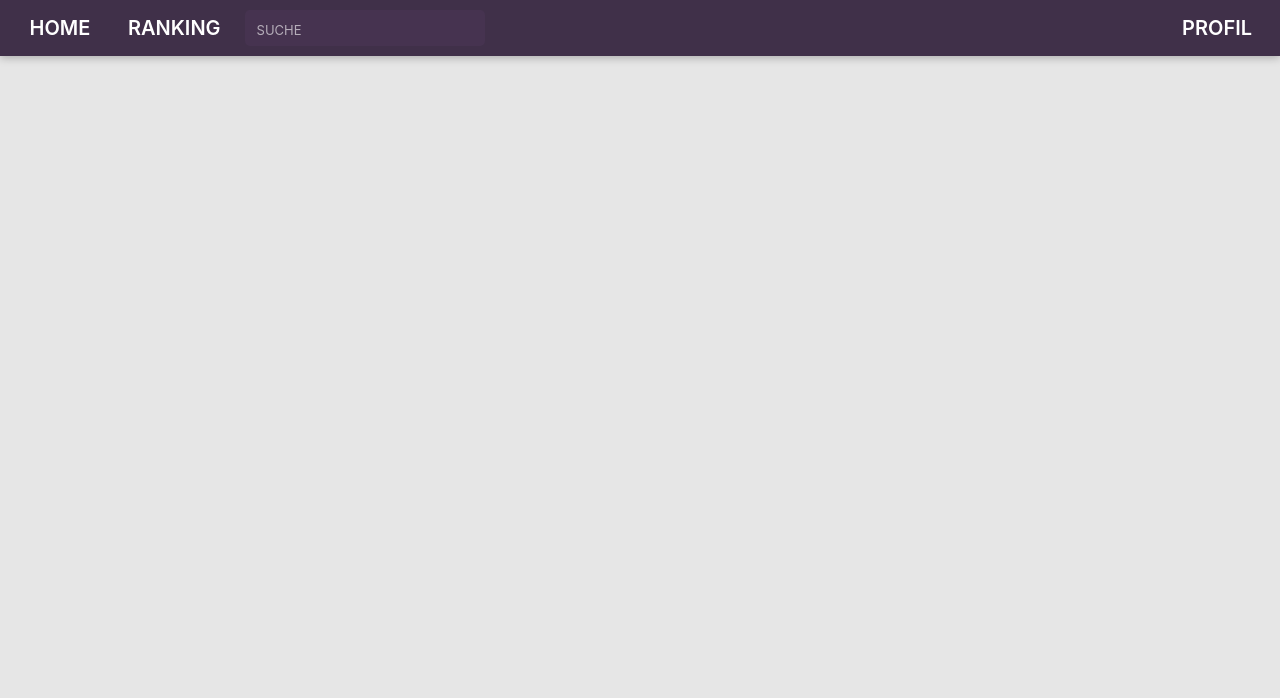
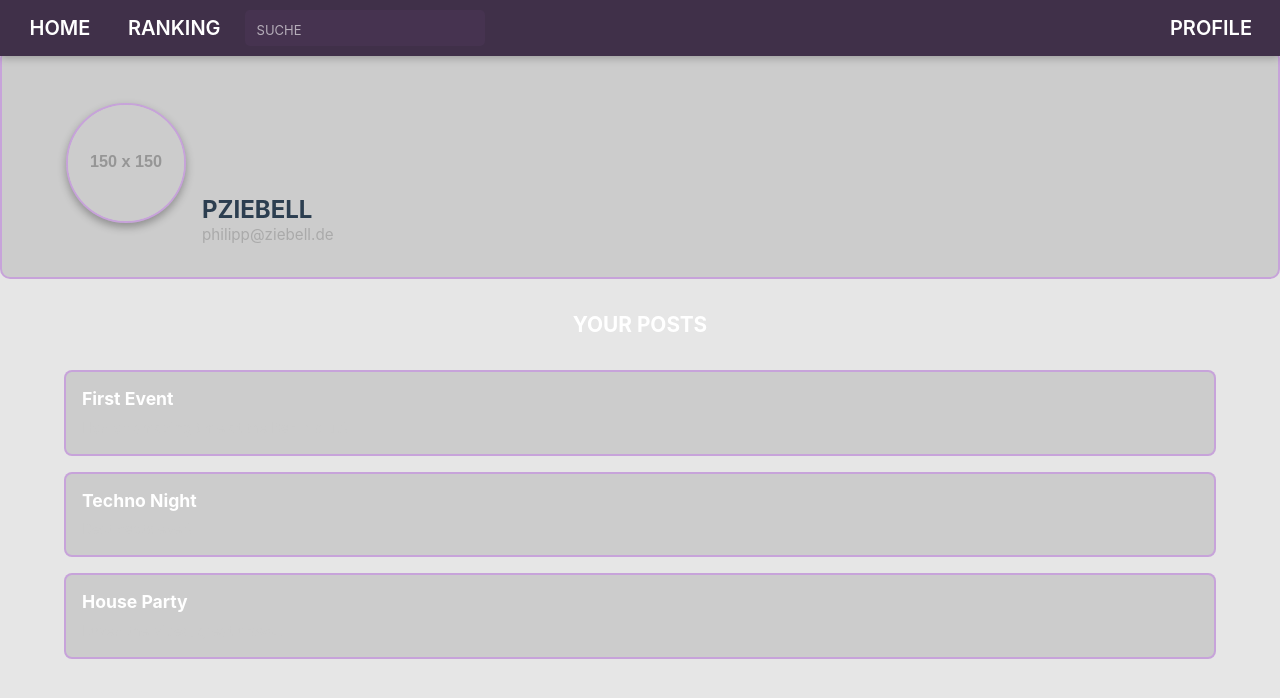
Before and after one commit to pZiebell-htw/Berliner-Kollektiv-Ranking-Frontend, a Vue app: page /profil in a window 1280 px wide. Before the commit this address had no page. Shown: the top 698 px of the page. Built offline with nearby package versions, Linux system fonts and the light colour scheme; the HTML template or start-up script is replaced by a standard one; a web font is replaced by a local one.

Commit message:
Profil erstellt

```diff
--- a/src/router/index.ts
+++ b/src/router/index.ts
@@ -3,6 +3,7 @@ import Home from '../views/Home.vue'
 import Login from '@/views/Login.vue'
 import Ranking from '@/views/Ranking.vue'
 import AddNewCollective from '@/views/AddNewCollective.vue'
+import Profil from '@/views/Profil.vue'
 
 const router = createRouter({
   history: createWebHistory(import.meta.env.BASE_URL),
@@ -12,6 +13,8 @@ const router = createRouter({
     { path: '/login', name: 'login', component: Login },
     { path: '/ranking', name: 'ranking', component: Ranking },
     { path: '/add', name: 'add', component: AddNewCollective },
+    { path: '/profil', name: 'profil', component: Profil },
+
 
 
   ],
--- a/src/views/AddNewCollective.vue
+++ b/src/views/AddNewCollective.vue
@@ -3,6 +3,7 @@
 import { ref } from "vue"
 import axios from "axios"
 import { API_URL } from "../services/api.ts"
+
 
 const genres = [
   "Trance", "Hardtrance", "Techno", "Hardtechno", "Groove",
@@ -47,6 +48,7 @@ async function submit() {
 
         <label>Genre</label>
         <select v-model="collective.genre" required>
+          <option value="" disabled>Bitte auswählen</option>
           <option v-for="g in genres" :key="g" :value="g">
             {{ g }}
           </option>
@@ -55,7 +57,7 @@ async function submit() {
         <label>Bild URL</label>
         <input v-model="collective.bildUrl" />
 
-        <label>Describtion</label>
+        <label>Description</label>
         <textarea v-model="collective.beschreibung"></textarea>
 
         <button type="submit">Add</button>
@@ -117,7 +119,6 @@ form {
 
 label {
   margin-top: 12px;
-  color: #ccc;
   font-weight: 600;
   text-transform: uppercase;
   font-size: 0.85rem;
@@ -130,7 +131,6 @@ input, select, textarea {
   border-radius: 6px;
   border: 1px solid rgba(188, 89, 241, 0.3);
   background: color-mix(in srgb, var(--color-background) 80%, black);
-  color: #fff;
 }
 
 textarea {
@@ -143,7 +143,6 @@ button {
   margin-top: 20px;
   padding: 0.75rem;
   background: rgba(188, 89, 241, 0.36);
-  color: white;
   border: none;
   border-radius: 6px;
   font-weight: 700;
--- a/src/views/MenuBar.vue
+++ b/src/views/MenuBar.vue
@@ -21,7 +21,7 @@ function onSearchKey(e: KeyboardEvent) {
       <router-link to="/" class="button" aria-label="Home">HOME</router-link>
       <router-link to="/ranking" class="button" aria-label="Ranking">RANKING</router-link>
       <input class="input" name="suche" placeholder="SUCHE" v-model="search" @keydown="onSearchKey">
-      <router-link to="/login" class="button right">PROFIL</router-link>
+      <router-link to="/login" class="button right">PROFILE</router-link>
     </div>
   </main>
 </template>
--- a/src/views/Profil.vue
+++ b/src/views/Profil.vue
@@ -1,11 +1,132 @@
 <script setup lang="ts">
+interface Post {
+  title: string;
+  content: string;
+  image?: string;
+}
+
+const username = 'pziebell';
+const email = 'philipp@ziebell.de';
+const profileImage = 'https://via.placeholder.com/150';
+
+const posts: Post[] = [
+  { title: 'First Event', content: 'Had an amazing time at the Berlin club!' },
+  { title: 'Techno Night', content: 'Best beats ever!' },
+  { title: 'House Party', content: 'Loved the vibes, great crowd.' },
+];
 
 </script>
 
 <template>
+  <header class="profile-header">
+    <img :src="profileImage" alt="Profile Image" class="profile-image">
+    <div class="profile-info">
+      <h2 class="username">{{ username }}</h2>
+      <p class="email">{{ email }}</p>
+    </div>
+  </header>
 
+  <main class="posts-list">
+    <h3>Your Posts</h3>
+    <article class="post-card" v-for="(post, index) in posts" :key="index">
+      <div class="post-content">
+        <h4 class="post-title">{{ post.title }}</h4>
+        <p class="post-text">{{ post.content }}</p>
+      </div>
+      <img v-if="post.image" :src="post.image" alt="Post Image" class="post-image">
+    </article>
+  </main>
 </template>
 
-<style scoped>
+<style>
+.profile-header {
+  display: flex;
+  align-items: center; /* Vertikal alles in der Mitte ausrichten */
+  gap: 1rem;
+  padding: 2rem 5%;
+  background: color-mix(in srgb, var(--color-background) 80%, black);
+  border-radius: 10px;
+  border: 2px solid rgba(188, 89, 241, 0.36);
+  margin: 3rem auto 2rem auto;
+  width: 90%;
+}
 
+.profile-image {
+  width: 120px;
+  height: 120px;
+  border-radius: 50%;
+  object-fit: cover;
+  border: 2px solid rgba(188, 89, 241, 0.36);
+  box-shadow: 0 4px 8px rgba(0,0,0,0.3);
+}
+
+.profile-info {
+  display: flex;
+  flex-direction: column;
+  justify-content: center;
+  align-items: flex-start;
+}
+
+.profile-info .email {
+  color: #aaa;
+  font-size: 0.95rem;
+}
+
+.posts-list {
+  display: flex;
+  flex-direction: column;
+  gap: 1rem;
+  width: 90%;
+  margin: 0 auto 3rem auto;
+  align-items: center;
+}
+
+.posts-list h3 {
+  font-size: 1.3rem;
+  font-weight: 700;
+  color: #fff;
+  text-transform: uppercase;
+  margin-bottom: 1rem;
+  text-align: center;
+}
+
+.post-card {
+  display: flex;
+  gap: 1rem;
+  background: color-mix(in srgb, var(--color-background) 80%, black);
+  border-radius: 8px;
+  border: 2px solid rgba(188, 89, 241, 0.36);
+  padding: 1rem;
+  transition: transform 0.2s ease, box-shadow 0.2s ease;
+  width: 90%;
+}
+
+.post-card:hover {
+  transform: translateY(-3px);
+  box-shadow: 0 4px 12px rgba(0,0,0,0.4);
+}
+
+.post-content {
+  flex: 1;
+}
+
+.post-title {
+  font-size: 1.1rem;
+  font-weight: 700;
+  color: #fff;
+  margin-bottom: 0.5rem;
+}
+
+.post-text {
+  color: #ccc;
+  font-size: 0.9rem;
+}
+
+.post-image {
+  width: 100px;
+  height: 100px;
+  object-fit: cover;
+  border-radius: 5px;
+  border: 2px solid rgba(188, 89, 241, 0.36);
+}
 </style>
```
